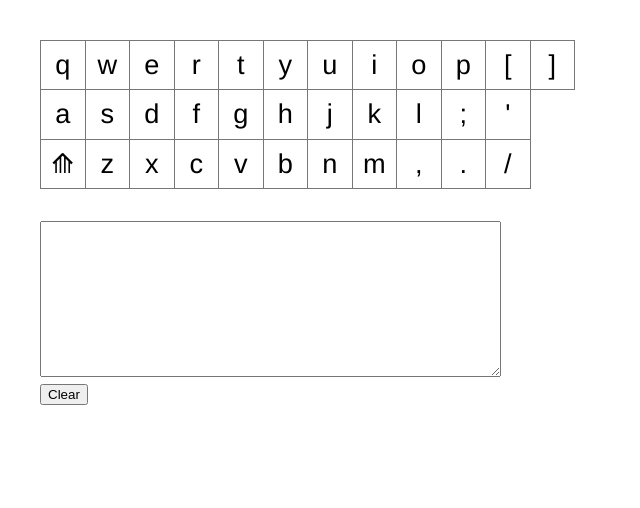
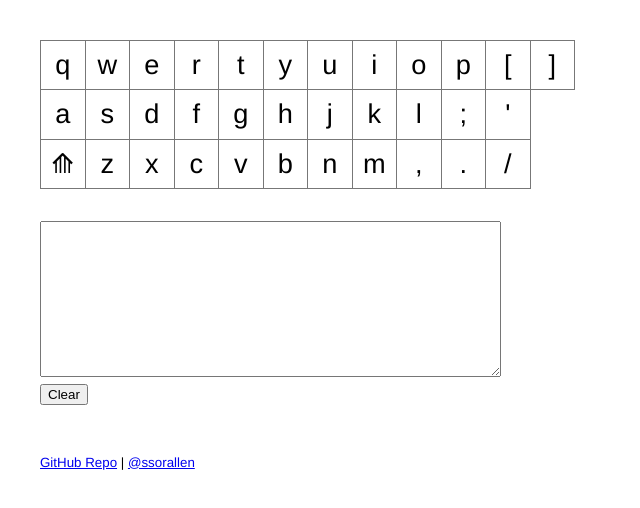
Before and after one commit to ssorallen/vanillajs-keyboard, a plain HTML site: page index.html in a window 1280 px wide. Shown: the whole page, without its empty margins (0-640 px from the left). Drawn offline with Linux system fonts and the light colour scheme.

Commit message:
Add repo and Twitter links for anyone who finds the page

```diff
--- a/index.html
+++ b/index.html
@@ -10,5 +10,12 @@
     </head>
     <body lang="en">
         <div id="content"></div>
+        <p style="padding-left: 2em;">
+            <small>
+                <a href="https://github.com/ssorallen/vanillajs-keyboard">
+                    GitHub Repo</a> |
+                <a href="https://twitter.com/ssorallen">@ssorallen</a>
+            </small>
+        </p>
     </body>
 </html>
```
